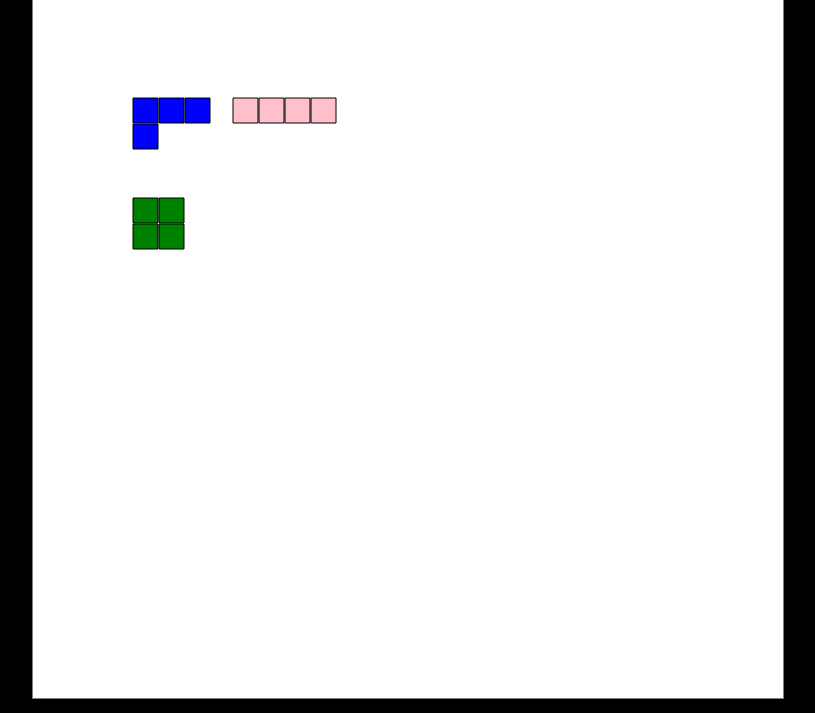
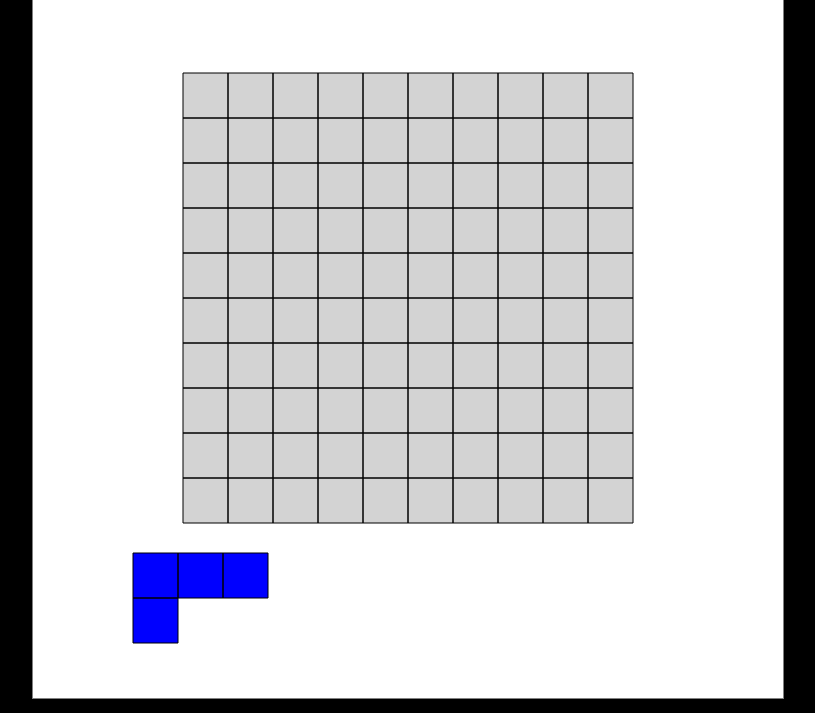
Before and after one commit to aalejandrino/TetrisPuzzle, a website built with webpack: page index.html in a window 1280 px wide. Shown: the part 87-800 px from the top of the page, without its empty margins (232-1047 px from the left). Built offline with nearby package versions, Linux system fonts and the light colour scheme.

Commit message:
add some .js class files

```diff
--- a/index.html
+++ b/index.html
@@ -3,7 +3,8 @@
   <head>
     <meta charset="utf-8">
     <title>TetrisPuzzle</title>
-    <script src="./bundle.js" charset="utf-8"></script>
+    <script src="./dist/javascript/bundle.js" charset="utf-8"></script>
+    <!-- <script type="application/javascript" src="./javascript/main.js"></script> -->
     <link rel="stylesheet" href="./css/application.css" media="screen" title="no title" charset="utf-8">
     <link rel="stylesheet" href="https://use.fontawesome.com/releases/v5.0.13/css/all.css" integrity="sha384-DNOHZ68U8hZfKXOrtjWvjxusGo9WQnrNx2sqG0tfsghAvtVlRW3tvkXWZh58N9jp" crossorigin="anonymous">
     <style></style>
@@ -31,7 +32,6 @@
 
     </div>
 
-    <script type="application/javascript" src="./javascript/main.js"></script>
 
   </body>
 </html>
--- /dev/null
+++ b/javascript/game.js
@@ -0,0 +1,6 @@
+class Game {
+  constructor() {
+
+  }
+
+}
--- a/javascript/main.js
+++ b/javascript/main.js
@@ -8,39 +8,30 @@ document.addEventListener("DOMContentLoaded", () => {
   canvasEl.height = 700;
 
   const ctx = canvasEl.getContext("2d");
+
+  ctx.fillStyle = "lightgrey";
+  for (let i = 150; i < 600; i=i+45) {
+    for (let j = 75; j < 525; j=j+45) {
+      ctx.fillRect(i, j, 45, 45);
+      ctx.rect(i, j, 45, 45);
+    }
+  }
+
   ctx.fillStyle = "blue";
+  ctx.fillRect(100, 600, 45, 45);
+  ctx.fillRect(100, 555, 45, 45);
+  ctx.fillRect(145, 555, 45, 45);
+  ctx.fillRect(190, 555, 45, 45);
+  ctx.rect(100, 600, 45, 45);
+  ctx.rect(100, 555, 45, 45);
+  ctx.rect(145, 555, 45, 45);
+  ctx.rect(190, 555, 45, 45);
 
-  ctx.fillRect(100, 126, 25, 25);
-  ctx.fillRect(100, 100, 25, 25);
-  ctx.fillRect(126, 100, 25, 25);
-  ctx.fillRect(152, 100, 25, 25);
 
-  ctx.fillStyle = "pink";
-  ctx.fillRect(200, 100, 25, 25);
-  ctx.fillRect(226, 100, 25, 25);
-  ctx.fillRect(252, 100, 25, 25);
-  ctx.fillRect(278, 100, 25, 25);
-
-  ctx.fillStyle = "green";
-  ctx.fillRect(100, 200, 25, 25);
-  ctx.fillRect(126, 200, 25, 25);
-  ctx.fillRect(100, 226, 25, 25);
-  ctx.fillRect(126, 226, 25, 25);
-
-  ctx.rect(100, 126, 25, 25);
-  ctx.rect(100, 100, 25, 25);
-  ctx.rect(126, 100, 25, 25);
-  ctx.rect(152, 100, 25, 25);
-  ctx.rect(200, 100, 25, 25);
-  ctx.rect(226, 100, 25, 25);
-  ctx.rect(252, 100, 25, 25);
-  ctx.rect(278, 100, 25, 25);
-  ctx.rect(100, 200, 25, 25);
-  ctx.rect(126, 200, 25, 25);
-  ctx.rect(100, 226, 25, 25);
-  ctx.rect(126, 226, 25, 25);
   ctx.strokeStyle="#000000";
   ctx.stroke();
 
 
+
+
 });
```
Also changed, not shown: javascript/board.js (added, +18 -0 lines), javascript/piece.js (added, +21 -0 lines).
